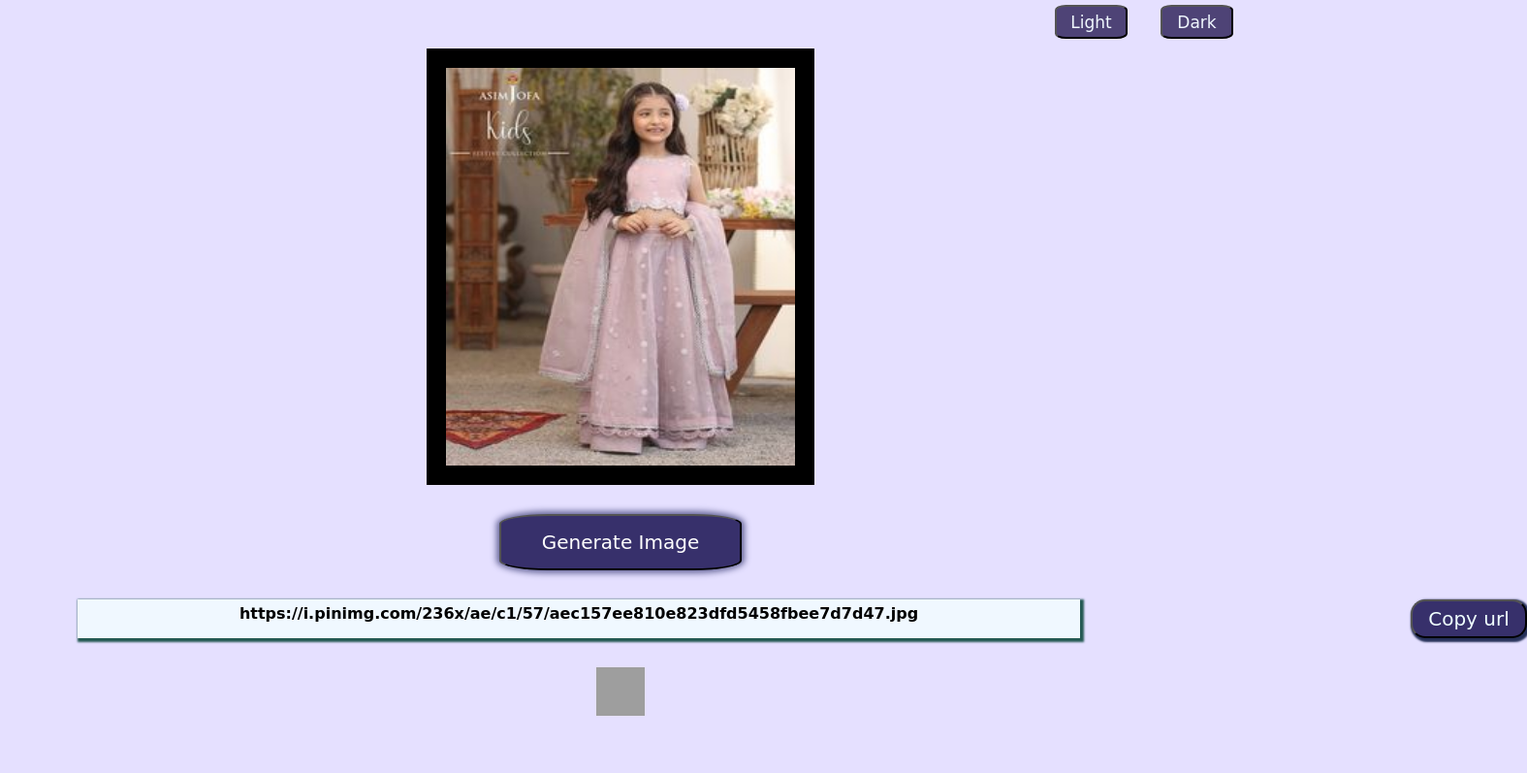
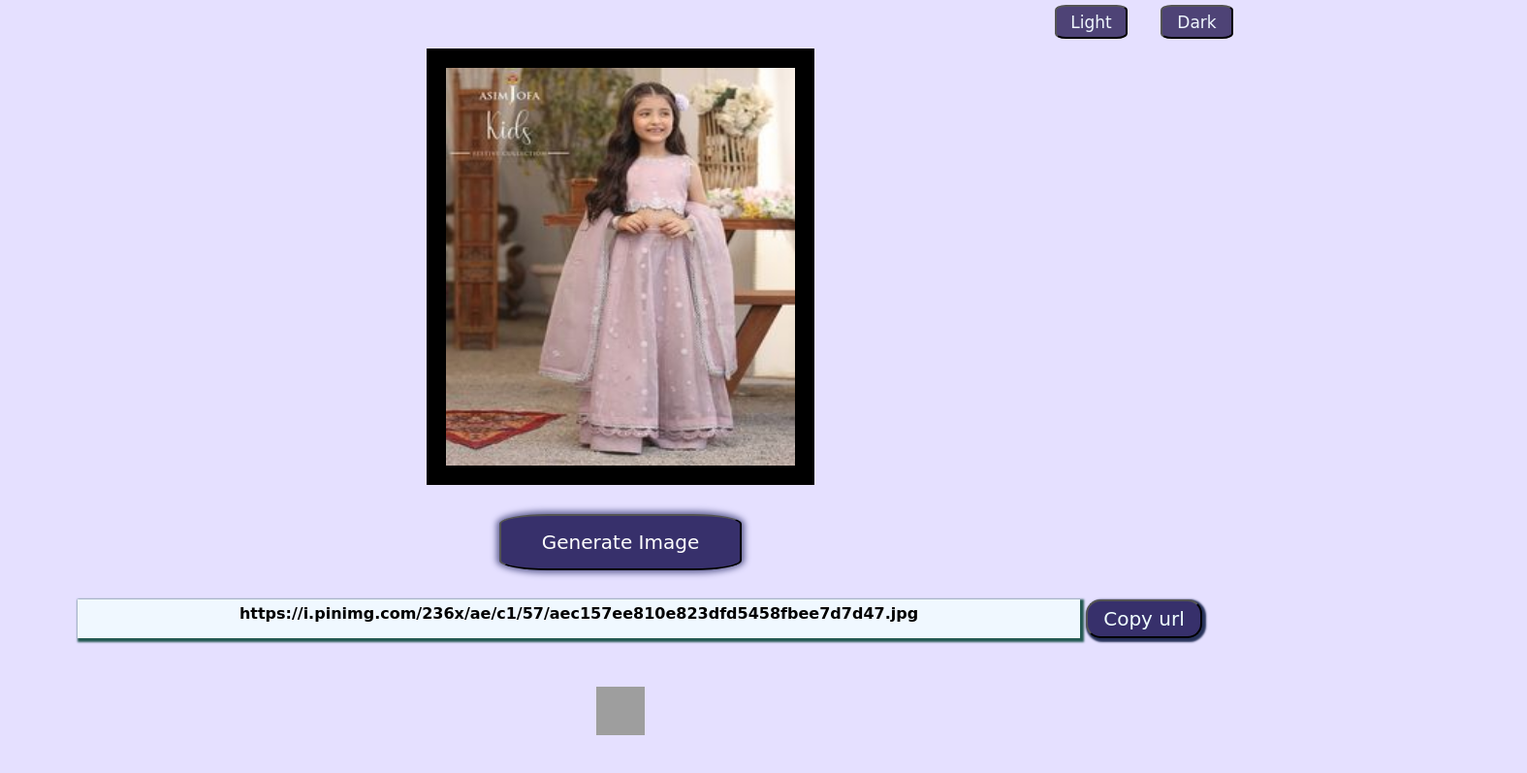
Before and after one commit to vrushalikhedkar/TheLifestyle, a plain HTML site: page Pages/KidsWear.html in a window 1280 px wide. Shown: the part 57-854 px from the top of the page at 97% size, 1575 px wide, since content can reach past the window. Drawn offline with Linux system fonts and the light colour scheme; grey boxes are pictures that could not be loaded.

Commit message:
files added

```diff
--- a/Pages/kids.css
+++ b/Pages/kids.css
@@ -28,6 +28,7 @@ body {
 .home-btn-container{
     height: 100px;
     width: 100%;
+    margin-top: 50px;
 
 
 }
@@ -154,7 +155,8 @@ body {
     font-size: 20px;
     background-color: #37306B;
     color: azure;
-    margin-left: 1455px;
+    float: right;
+    margin-right: 40px;
     margin-top: -40px;
     margin-bottom: 30px;
     border-radius: 15px;
```
